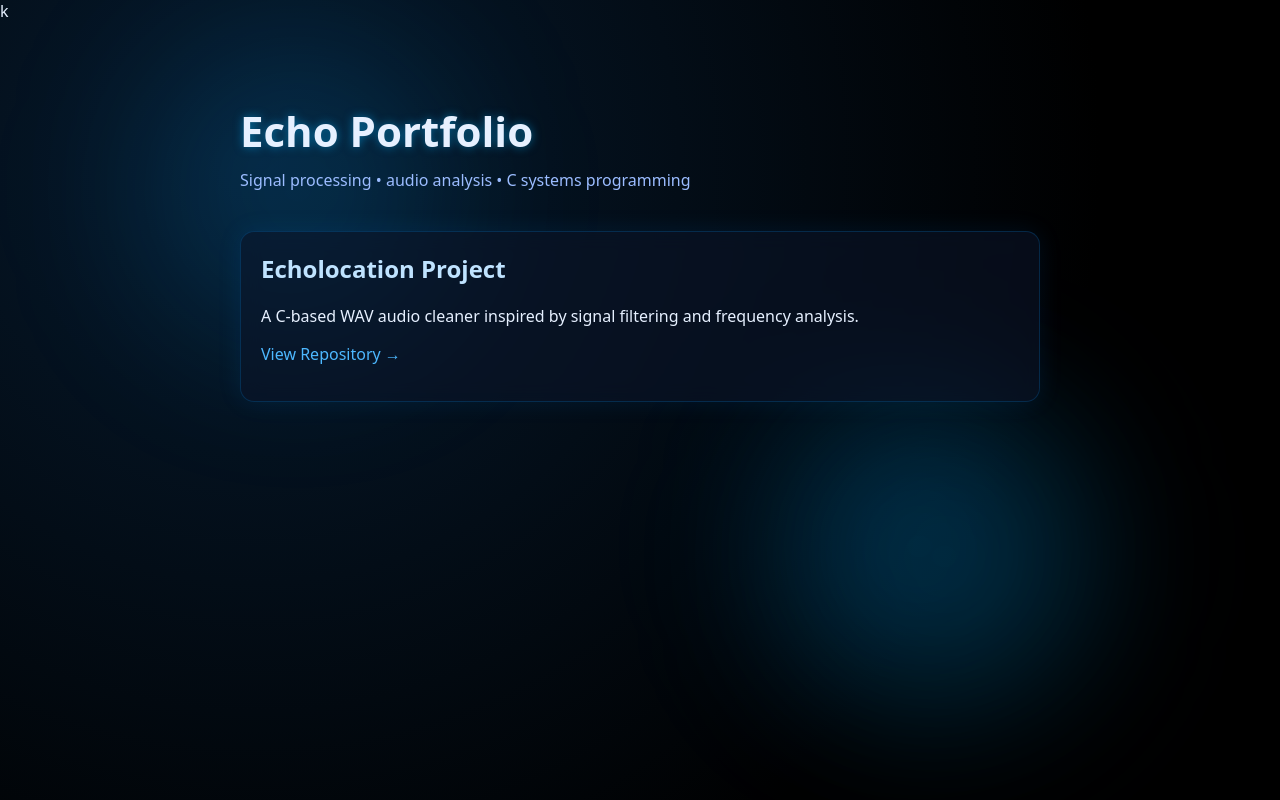
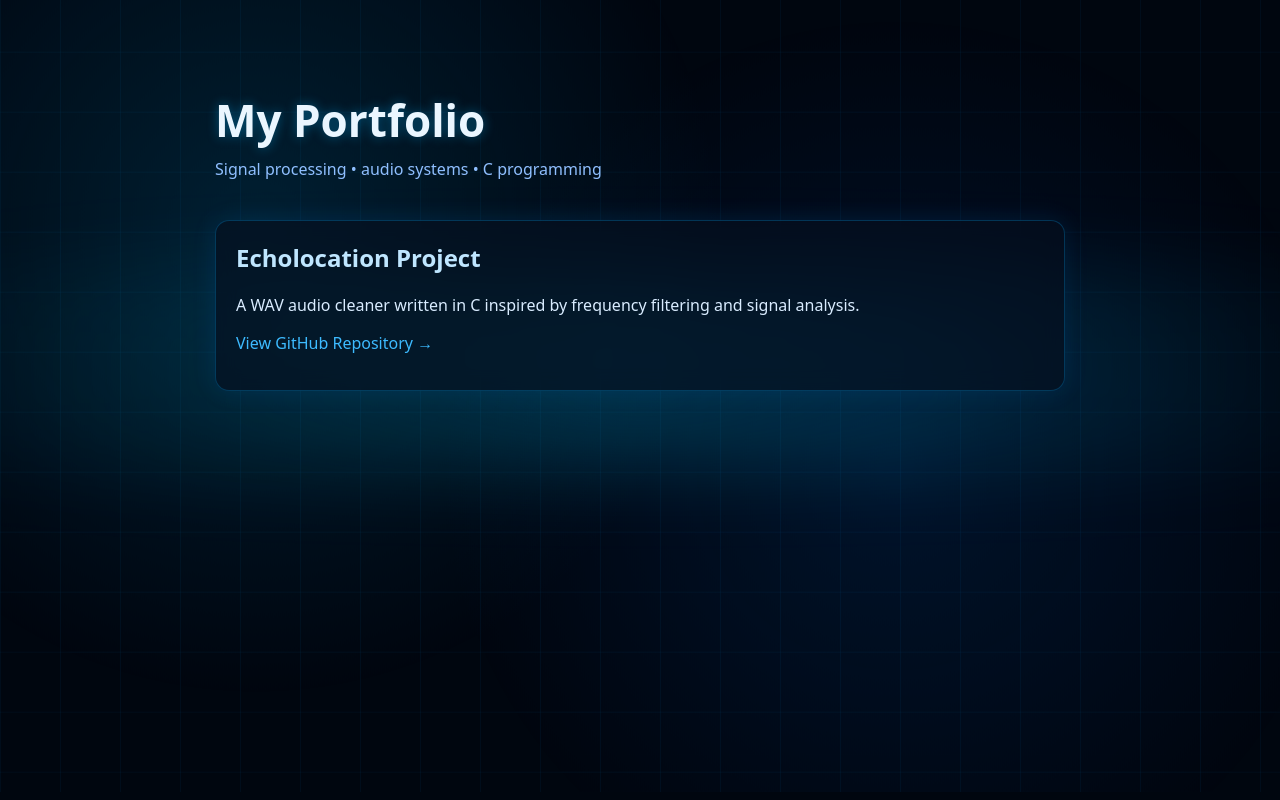
Before and after one commit to mariana-nikolyan/mariana-nikolyan.github.io, a plain HTML site: page index.html in a window 1280 px wide. Drawn offline with Linux system fonts and the light colour scheme.

Commit message:
Update portfolio design

```diff
--- a/index.html
+++ b/index.html
@@ -1,101 +1,120 @@
-k<!DOCTYPE html>
+<!DOCTYPE html>
 <html lang="en">
 <head>
 <meta charset="UTF-8" />
 <meta name="viewport" content="width=device-width, initial-scale=1.0"/>
-<title>Echo Portfolio</title>
+<title>My Portfolio</title>
 
 <style>
 body {
   margin: 0;
   font-family: system-ui, Arial, sans-serif;
-  color: #e6f0ff;
-  background: radial-gradient(circle at 20% 20%, #061a2e, #000000 70%);
+  color: #d9ecff;
+  background: #00060f;
   overflow-x: hidden;
 }
 
-/* glowing “bioluminescent” blobs */
-.glow {
+/* === BIOLUMINESCENT GRID BACKGROUND === */
+body::before {
+  content: "";
   position: fixed;
-  width: 300px;
-  height: 300px;
-  background: rgba(0, 170, 255, 0.15);
-  filter: blur(80px);
-  border-radius: 50%;
-  animation: float 10s infinite ease-in-out;
+  inset: 0;
+  background:
+    radial-gradient(circle at 20% 30%, rgba(0,180,255,0.15), transparent 40%),
+    radial-gradient(circle at 70% 60%, rgba(0,120,255,0.12), transparent 45%),
+    linear-gradient(rgba(0, 160, 255, 0.05) 1px, transparent 1px),
+    linear-gradient(90deg, rgba(0, 160, 255, 0.05) 1px, transparent 1px);
+  background-size: auto, auto, 60px 60px, 60px 60px;
+  animation: drift 12s infinite linear;
 }
 
-.glow.one { top: 10%; left: 10%; }
-.glow.two { bottom: 10%; right: 15%; animation-delay: -3s; }
-.glow.three { top: 50%; left: 60%; animation-delay: -6s; }
+@keyframes drift {
+  0% { transform: translateY(0px); }
+  50% { transform: translateY(-10px); }
+  100% { transform: translateY(0px); }
+}
 
-@keyframes float {
-  0%,100% { transform: translateY(0px) translateX(0px); }
-  50% { transform: translateY(-40px) translateX(20px); }
+/* soft wave glow layer */
+.wave {
+  position: fixed;
+  width: 200%;
+  height: 200px;
+  top: 40%;
+  left: -50%;
+  background: radial-gradient(circle, rgba(0,200,255,0.2), transparent 60%);
+  filter: blur(40px);
+  animation: waveMove 8s infinite ease-in-out;
+}
+
+@keyframes waveMove {
+  0%,100% { transform: translateY(0px); }
+  50% { transform: translateY(-60px); }
 }
 
 .container {
-  max-width: 800px;
-  margin: 80px auto;
+  max-width: 850px;
+  margin: 90px auto;
   padding: 0 20px;
   position: relative;
 }
 
 h1 {
-  font-size: 42px;
-  margin-bottom: 10px;
-  text-shadow: 0 0 10px rgba(0,180,255,0.5);
+  font-size: 44px;
+  margin-bottom: 8px;
+  color: #eaf6ff;
+  text-shadow: 0 0 12px rgba(0,180,255,0.4);
 }
 
 .subtitle {
-  color: #9bbcff;
+  color: #8fbfff;
   margin-bottom: 40px;
 }
 
 .card {
-  background: rgba(10, 20, 40, 0.6);
-  border: 1px solid rgba(0, 150, 255, 0.2);
+  background: rgba(5, 15, 30, 0.65);
+  border: 1px solid rgba(0, 170, 255, 0.25);
   border-radius: 14px;
   padding: 20px;
   backdrop-filter: blur(10px);
-  box-shadow: 0 0 25px rgba(0, 140, 255, 0.1);
+  box-shadow: 0 0 25px rgba(0, 140, 255, 0.12);
 }
 
 .card h2 {
   margin-top: 0;
-  color: #bfe3ff;
+  color: #bfe6ff;
 }
 
 a {
-  color: #4db8ff;
+  color: #3dbbff;
   text-decoration: none;
 }
 
 a:hover {
-  text-shadow: 0 0 8px rgba(0,180,255,0.8);
+  text-shadow: 0 0 10px rgba(0,180,255,0.8);
 }
 </style>
 </head>
 
 <body>
 
-<div class="glow one"></div>
-<div class="glow two"></div>
-<div class="glow three"></div>
+<div class="wave"></div>
 
 <div class="container">
 
-  <h1>Echo Portfolio</h1>
-  <div class="subtitle">Signal processing • audio analysis • C systems programming</div>
+  <h1>My Portfolio</h1>
+  <div class="subtitle">
+    Signal processing • audio systems • C programming
+  </div>
 
   <div class="card">
     <h2>Echolocation Project</h2>
     <p>
-      A C-based WAV audio cleaner inspired by signal filtering and frequency analysis.
+      A WAV audio cleaner written in C inspired by frequency filtering and signal analysis.
     </p>
+
     <p>
       <a href="https://github.com/YOURUSERNAME/echolocation" target="_blank">
-        View Repository →
+        View GitHub Repository →
       </a>
     </p>
   </div>
```
